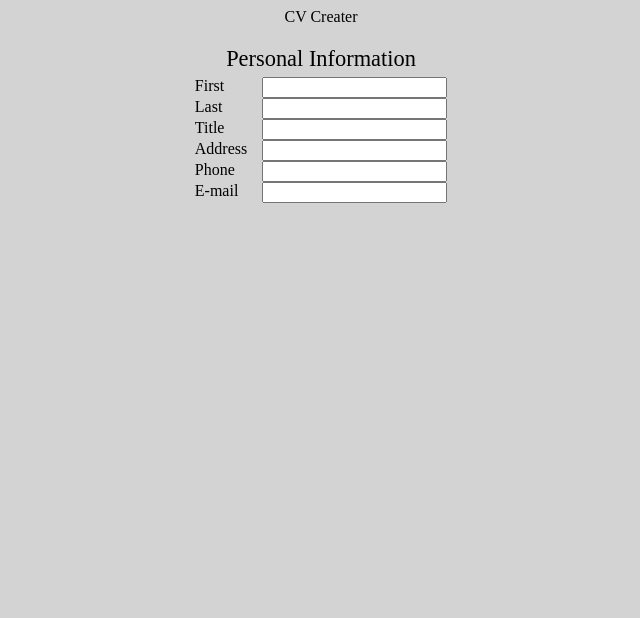
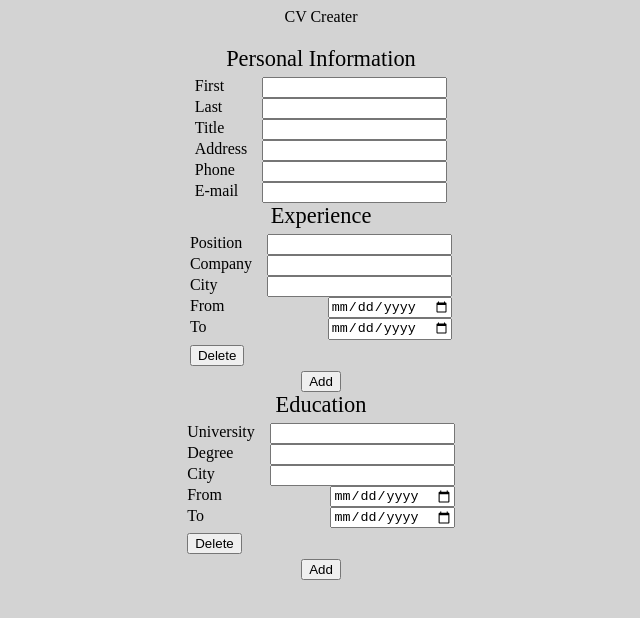
Before and after one commit to EricLam404/cv-project, a React (Create React App) app: page / in a window 1280 px wide. Shown: the top 618 px of the page, without its empty margins (319-959 px from the left). Built offline with nearby package versions, Linux system fonts and the light colour scheme.

Commit message:
Added more sections for form

```diff
--- a/src/App.js
+++ b/src/App.js
@@ -1,6 +1,6 @@
 import React, { Component } from "react";
 import "./styles/app.css"
-import General from "./components/general";
+import Form from "./components/form";
 
 class App extends Component{
     constructor() {
@@ -10,9 +10,10 @@ class App extends Component{
         };
     }
     render(){
-        return (<div class="container">
+        return (
+        <div className="container">
             <div>CV Creater</div>
-            <General/>
+            <Form/>
         </div>);
     }
 }
--- /dev/null
+++ b/src/components/education.js
@@ -0,0 +1,55 @@
+import React, { Component } from "react";
+import Info from "./info";
+
+class Education extends Component{
+    constructor(props) {
+        super(props);
+
+        this.state = {
+            sections: [this.createSection(0)],
+            id: 0,
+        };
+    }
+    createSection(i){
+        return (
+        <div className={"education-info " + i} key={i}>
+            <Info info="university" text="text"/>
+            <Info info="degree" text="text"/>
+            <Info info="city" text="text"/>
+            <Info info="from" text="date"/>
+            <Info info="to" text="date"/>
+            <button onClick={() => this.deleteSection(i)}>Delete</button>
+        </div>);
+    }
+    deleteSection(val){
+        let arr = this.state.sections.slice();
+        for(let i = 0; i < arr.length; i++){
+            if(arr[i].key == val){
+                arr.splice(i, 1);
+            }
+        }
+        this.setState({
+            sections: arr,
+            id: this.state.id,
+        })
+    }
+
+    addSection(){
+        this.setState({
+            sections: this.state.sections.concat(this.createSection(this.state.id + 1)),
+            id: this.state.id + 1,
+        })
+    }
+
+    render(){
+        return (
+        <div className="education-information header">
+            <div className="subheader">Education</div>
+            {this.state.sections}
+            <button onClick={() => this.addSection()}>Add</button>
+        </div>);
+    }
+
+}
+
+export default Education;
--- /dev/null
+++ b/src/components/experience.js
@@ -0,0 +1,56 @@
+import React, { Component } from "react";
+import Info from "./info";
+
+class Experience extends Component{
+    constructor(props) {
+        super(props);
+
+        this.state = {
+            sections: [this.createSection(0)],
+            id: 0,
+        };
+    }
+
+    createSection(i){
+        return (
+        <div className={"experience-info " + i} key={i}>
+            <Info info="position" text="text"/>
+            <Info info="company" text="text"/>
+            <Info info="city" text="text"/>
+            <Info info="from" text="date"/>
+            <Info info="to" text="date"/>
+            <button onClick={() => this.deleteSection(i)}>Delete</button>
+        </div>);
+    }
+
+    deleteSection(val){
+        let arr = this.state.sections.slice();
+        for(let i = 0; i < arr.length; i++){
+            if(arr[i].key == val){
+                arr.splice(i, 1);
+            }
+        }
+        this.setState({
+            sections: arr,
+            id: this.state.id,
+        })
+    }
+
+    addSection(){
+        this.setState({
+            sections: this.state.sections.concat(this.createSection(this.state.id + 1)),
+            id: this.state.id + 1,
+        })
+    }
+
+    render(){
+        return (
+        <div className="experience-information header">
+            <div className="subheader">Experience</div>
+            {this.state.sections}
+            <button onClick={() => this.addSection()}>Add</button>
+        </div>);
+    }
+}
+
+export default Experience;
--- /dev/null
+++ b/src/components/form.js
@@ -0,0 +1,23 @@
+import React, { Component } from "react";
+import Personal from "./personal";
+import Experience from "./experience";
+import Education from "./education";
+
+class Form extends Component{
+    constructor(props) {
+        super(props);
+
+        this.state = {
+        };
+    }
+    render(){
+        return (
+        <div className="From">
+            <Personal/>
+            <Experience/>
+            <Education/>
+        </div>);
+    }
+}
+
+export default Form;
--- a/src/components/info.js
+++ b/src/components/info.js
@@ -9,8 +9,9 @@ class Info extends Component{
         };
     }
     render(){
-        return (<div class={this.props.info + " info"}>
-            <label for={this.props.info}>{this.props.info[0].toUpperCase() + this.props.info.substring(1)}</label>
+        return (
+        <div className={this.props.info + " info"}>
+            <label htmlFor={this.props.info}>{this.props.info[0].toUpperCase() + this.props.info.substring(1)}</label>
             <input type={this.props.text} id={this.props.info} name={this.props.info}></input>
         </div>);
     }
--- a/src/components/general.js
+++ b/src/components/personal.js
@@ -1,8 +1,8 @@
 import React, { Component } from "react";
-import "../styles/general.css"
+import "../styles/personal.css"
 import Info from "./info";
 
-class General extends Component{
+class Personal extends Component{
     constructor(props) {
         super(props);
 
@@ -10,9 +10,10 @@ class General extends Component{
         };
     }
     render(){
-        return (<div class="personal-information">
-            <div class="subheader">Personal Information</div>
-            <div class="personal-info">
+        return (
+        <div className="personal-information header">
+            <div className="subheader">Personal Information</div>
+            <div className="personal-info">
                 <Info info="first" text="text"/>
                 <Info info="last" text="text"/>
                 <Info info="title" text="text"/>
@@ -24,4 +25,4 @@ class General extends Component{
     }
 }
 
-export default General;
+export default Personal;
--- a/src/styles/general.css
+++ b/src/styles/personal.css
@@ -1,4 +1,4 @@
-.personal-information {
+.header {
     display: flex;
     flex-direction: column;
     align-items: center;
```
